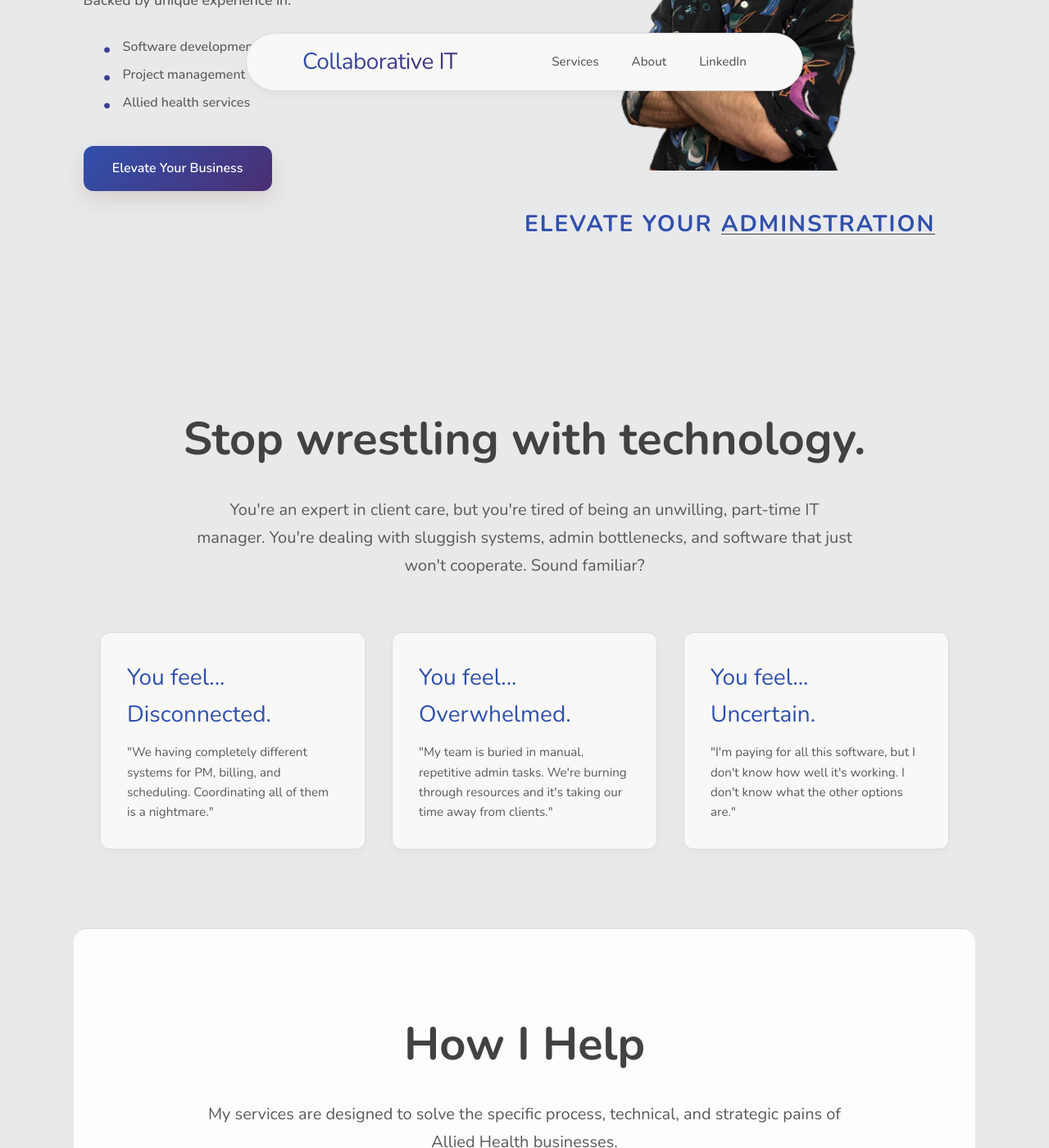
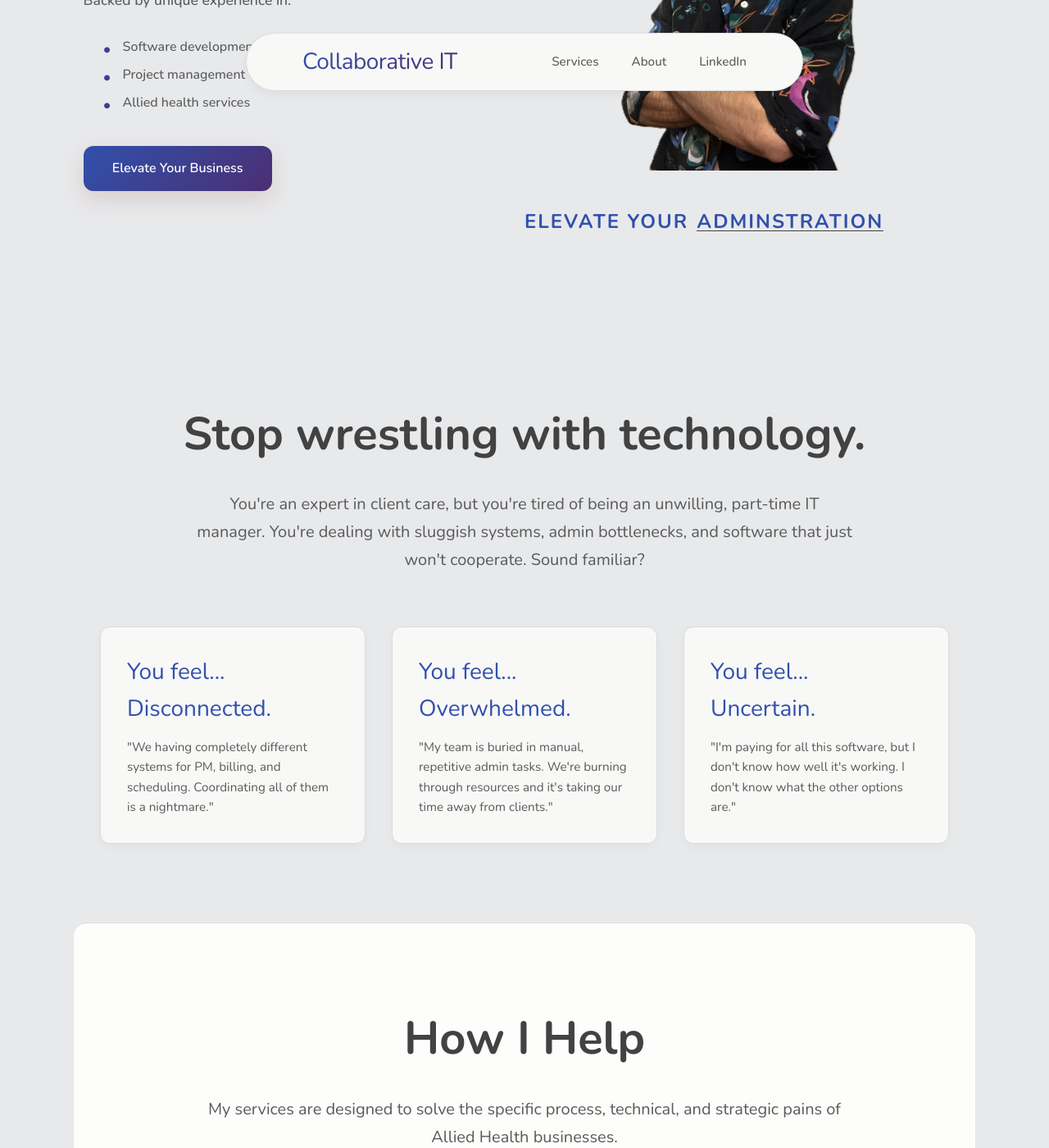
Before and after one commit to keisler-au/collaborative-it, a Jekyll site: the page built from index.html, in a window 1280 px wide and 1400 px high, scrolled down 395 px. Shown: the whole window at 82% size. Built offline with Jekyll 4.4.1, drawn with Linux system fonts in a browser that asks for light colours.

Commit message:
mobile view

```diff
--- a/assets/css/landing-page/page-header.css
+++ b/assets/css/landing-page/page-header.css
@@ -13,7 +13,6 @@
 }
 
 .header-container {
-    gap: 1rem;
     position: relative;
     width: calc(var(--max-width-img) + 100px);
     margin: 0 auto;
@@ -34,7 +33,7 @@
 }
 
 .animated-headline__text {
-    font-size: var(--font-size-3xl);
+    font-size: var(--font-size-2-5xl);
     font-weight: bold;
 }
 
--- a/assets/css/main.css
+++ b/assets/css/main.css
@@ -40,6 +40,7 @@
     --font-size-lg: 1.1rem;
     --font-size-xl: 1.2rem;
     --font-size-2xl: 1.25rem;
+    --font-size-2-5xl: 1.5rem;
     --font-size-3xl: 1.75rem;
     --font-size-4xl: 2.2rem;
     --font-size-5xl: 2.5rem;
--- a/assets/css/media-queries/max-width-600.css
+++ b/assets/css/media-queries/max-width-600.css
@@ -74,6 +74,7 @@
         grid-template-columns: 1fr;
         margin: 2rem 1rem;
         gap: 2rem;
+        justify-items: start;
     }
 
     .left-column {
@@ -97,14 +98,23 @@
         font-size: var(--font-size-sm);
         padding: 0;
         padding-left: 20px;
+        min-width: auto;
     }
 
     .animated-headline__static-text {
         padding-right: 10px;
     }
 
-    .animated-headline__text {
+    .animated-headline__dynamic-container {
+        flex-grow: 1;
+    }
+
+     .animated-headline__text {
         font-size: var(--font-size-sm);
+    }
+
+    .header-container {
+        max-width: 350px;
     }
 
     .header-container img {
@@ -131,6 +141,7 @@
     .section-subheader {
         font-size: var(--font-size-md);
         margin-bottom: 2rem;
+        text-align: left;
     }
 
     /* ==========================================================================
```
